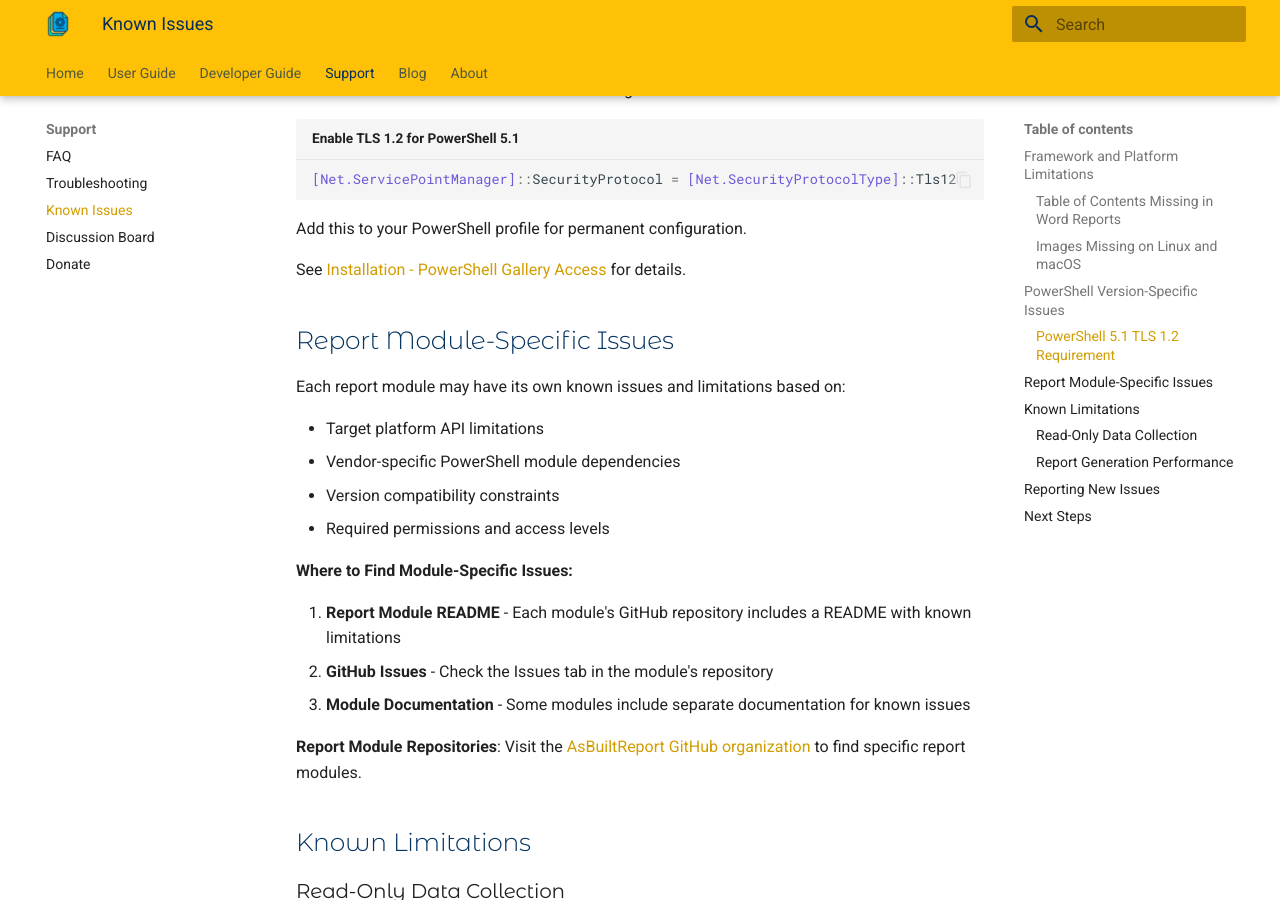
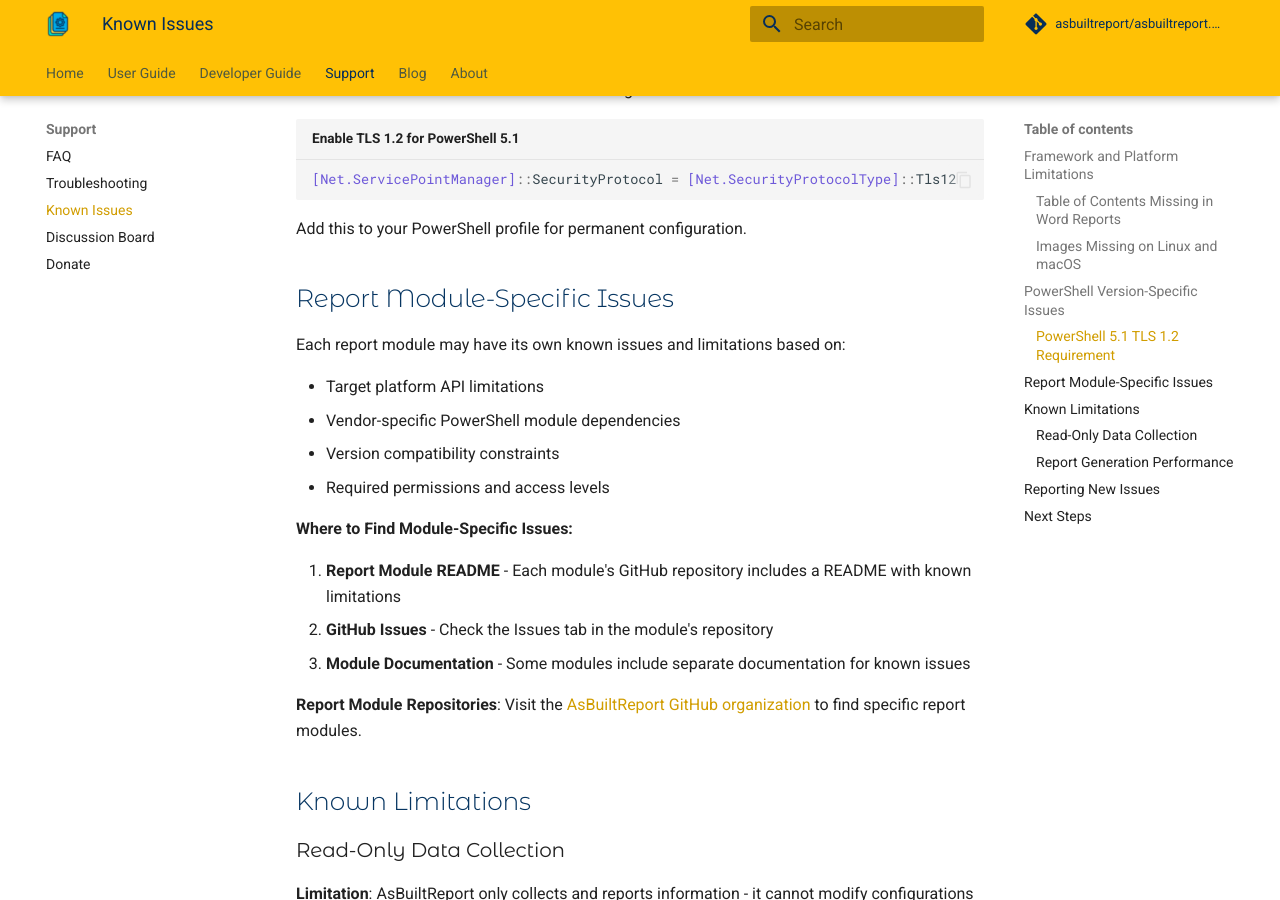
Before and after one commit to AsBuiltReport/AsBuiltReport.Project.Website, an MkDocs documentation site: the page built from docs/support/known-issues.md, in a window 1280 px wide and 900 px high, scrolled down 1962 px. Built offline with MkDocs 1.6.1 and Material for MkDocs 9.7.7, drawn with Linux system fonts in a browser that asks for light colours; comment, search, counter and statistics services are not loaded.

Commit message:
Minor updates

```diff
--- a/docs/support/known-issues.md
+++ b/docs/support/known-issues.md
@@ -77,8 +77,6 @@ This page documents known platform and framework limitations that affect AsBuilt
 
 Add this to your PowerShell profile for permanent configuration.
 
-See [Installation - PowerShell Gallery Access](../user-guide/installation.md#powershell-gallery-access) for details.
-
 ## Report Module-Specific Issues
 
 Each report module may have its own known issues and limitations based on:
--- a/mkdocs.yml
+++ b/mkdocs.yml
@@ -3,6 +3,8 @@ site_name: AsBuiltReport
 site_author: Tim Carman
 site_description: AsBuiltReport is an open source configuration document framework which utilises Microsoft PowerShell to produce as-built documentation in multiple document formats for multiple vendors and technologies.
 site_url: https://www.asbuiltreport.com
+repo_name: asbuiltreport/asbuiltreport.core
+repo_url: https://github.com/AsBuiltReport/AsBuiltReport.Core
 
 # Copyright
 copyright: Copyright &copy; 2016 - 2025 Tim Carman
```
